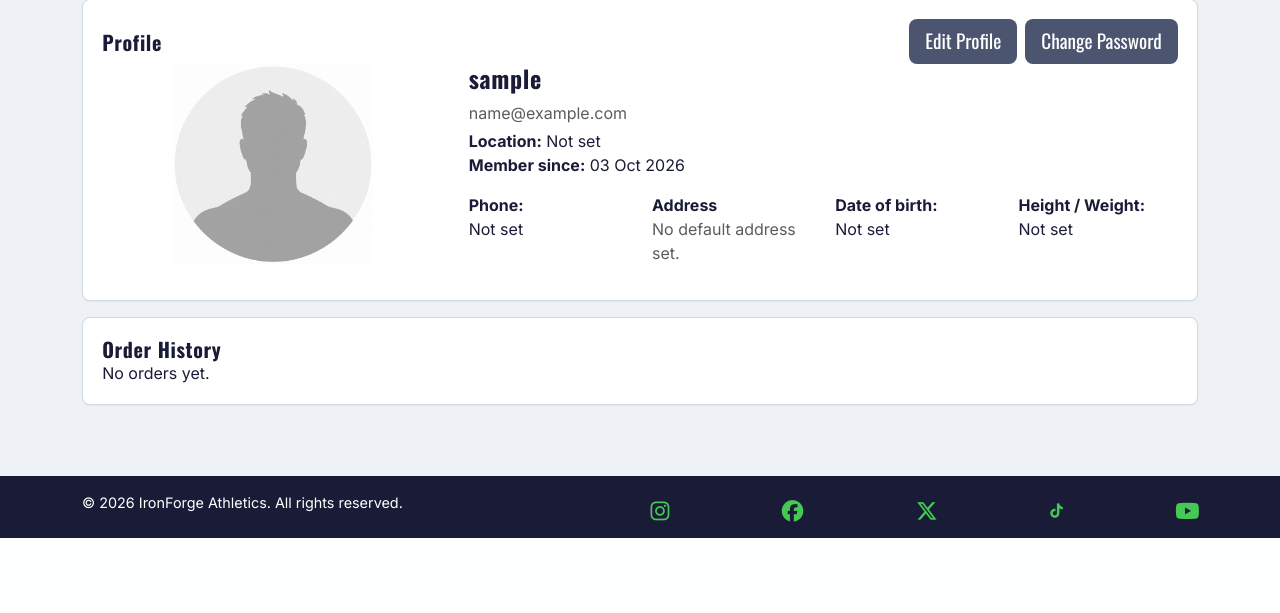
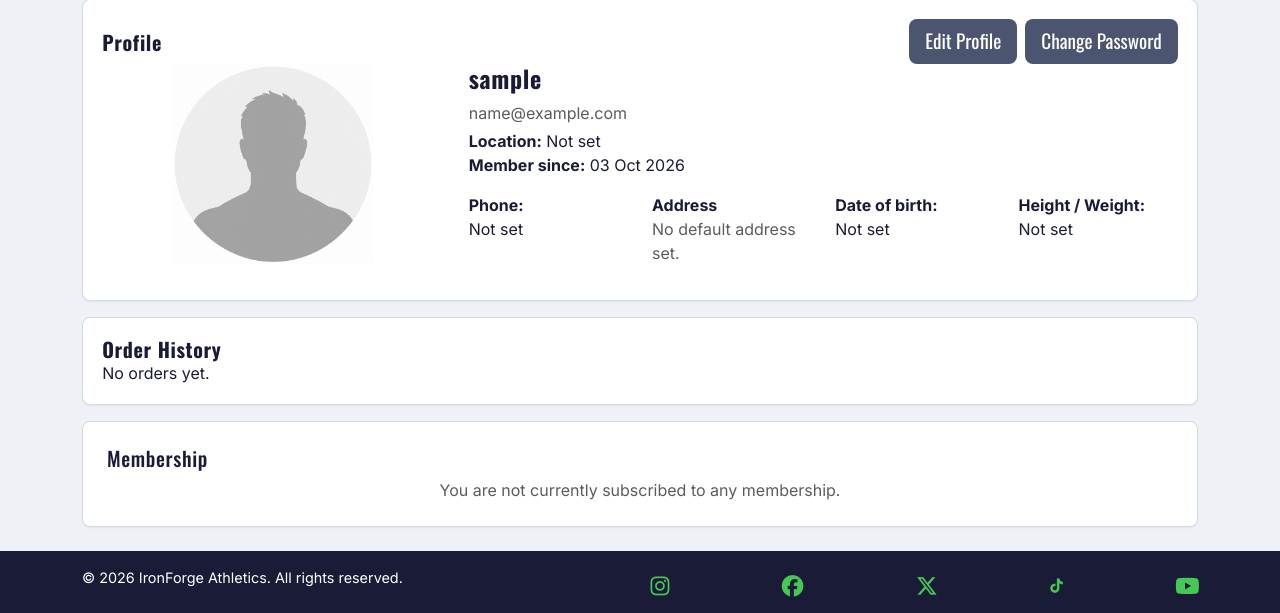
Before and after one commit to alancoomeynts-hub/ironforge-athletics, a Django app: page /user_profile/dashboard/ in a window 1280 px wide. Shown: the part 262-875 px from the top of the page. Before the commit the page ends 800 px from the top, so only its background shows below. Run offline with Django 5.2, Linux system fonts and the light colour scheme; the visitor is signed in with stand-in values (Sample User, id 1); data that the repository does not hold is empty; some libraries are stand-ins or nearby versions.

Commit message:
Add stripe customer portal for managing membership

```diff
--- a/ironforge_athletics/urls.py
+++ b/ironforge_athletics/urls.py
@@ -24,7 +24,7 @@ urlpatterns = [
     path("user_profile/", include("user_profile.urls")),
     path("shop/", include("shop.urls")),
     path("payment/", include("payment.urls")),
-    path("membership",include("membership.urls")),
+    path("membership/",include("membership.urls")),
     path("", include("home.urls")),
     path("summernote/", include("django_summernote.urls")),
 ]
--- a/membership/urls.py
+++ b/membership/urls.py
@@ -4,6 +4,14 @@ from . import views
 app_name = "membership"
 
 urlpatterns = [
-    path("join/", views.membership_types, name="join",),
-
+    path(
+        "join/",
+        views.membership_types,
+        name="join",
+    ),
+    path(
+        "manage/",
+        views.manage_membership,
+        name="manage",
+    ),
 ]
--- a/user_profile/templates/user_profile/dashboard.html
+++ b/user_profile/templates/user_profile/dashboard.html
@@ -16,7 +16,8 @@
                         <h5 class="mb-0">Profile</h5>
                         <div class="d-flex flex-row gap-2 flex-wrap">
                             <a href="{% url 'edit_profile' %}" class="cta-btn-secondary btn">Edit Profile</a>
-                            <a href="{% url 'account_change_password' %}" class="cta-btn-secondary btn">Change Password</a>
+                            <a href="{% url 'account_change_password' %}"
+                               class="cta-btn-secondary btn">Change Password</a>
                         </div>
                     </div>
                     <div class="card-body">
@@ -114,7 +115,7 @@
             <!-- ROW 2 - Orders-->
             <div class="col-12">
                 <div class="content__wrapper">
-                    <div class="card-header ">
+                    <div class="card-header">
                         <h5 class="mb-0">Order History</h5>
                     </div>
                     <div class="card-body">
@@ -139,7 +140,7 @@
                                                     {% if order.stripe_receipt_url %}
                                                         <a href="{{ order.stripe_receipt_url }}"
                                                            class="order-history__receipt-link">View Receipt</a>
-                                                     {% else %}
+                                                    {% else %}
                                                         <small>Receipt Unavailable</small>
                                                     {% endif %}
                                                 </td>
@@ -155,7 +156,29 @@
                 </div>
             </div>
             <!-- ROW 3 - Membership-->
-            <!-- ROW 4 - Posts-->
-        </div>
-    </div>
+            <div class="col-12">
+                <div class="content__wrapper p-4">
+                    <div class="card-header">
+                        <h2 class="h5 mb-2">Membership</h2>
+                    </div>
+                    <div class="card-body text-center">
+                        {% if current_membership %}
+                            <p class="text-muted mb-4">
+                                You are currently subscribed to
+                                {{ current_membership.membership_type.name }}.
+                            </p>
+                            <form action="{% url 'membership:manage' %}" method="post">
+                                {% csrf_token %}
+                                <button type="submit" class="btn cta-btn-secondary">Manage Membership</button>
+                                <small class="text-muted d-block mb-2">Last renewed on {{ current_membership.last_renewal_date }}</small>
+                            </form>
+                            </div>
+                        {% else %}
+                            <p class="text-muted mb-0">You are not currently subscribed to any membership.</p>
+                            </div>
+                        {% endif %}
+                    </div>
+                    <!-- ROW 4 - Posts-->
+                </div>
+            </div>
 {% endblock %}
--- a/user_profile/views.py
+++ b/user_profile/views.py
@@ -3,21 +3,45 @@ from django.contrib.auth.decorators import login_required
 from .forms import UserEditForm, ProfileEditForm
 from .models import Profile
 from shop.models import Order
+from membership.models import Membership
 
 
 # Create your views here.
 @login_required
 def dashboard(request):
     user = request.user
-    order_history = None
+
     try:
         profile = request.user.profile
-        order_history= Order.objects.filter(user=user).order_by("-created_on")
+
     except Profile.DoesNotExist:
         profile = None
 
+    order_history = Order.objects.filter(user=user).order_by("-created_on")
+    current_membership = (
+        Membership.objects.filter(
+            user=request.user,
+            status__in=[
+                Membership.Status.ACTIVE,
+                Membership.Status.TRIALING,
+                Membership.Status.PAST_DUE,
+                Membership.Status.UNPAID,
+                Membership.Status.PAUSED,
+                Membership.Status.INCOMPLETE,
+            ],
+        )
+        .select_related("membership_type")
+        .first()
+    )
     return render(
-        request, "user_profile/dashboard.html", {"user": user, "profile": profile,"order_history":order_history,},
+        request,
+        "user_profile/dashboard.html",
+        {
+            "user": user,
+            "profile": profile,
+            "order_history": order_history,
+            "current_membership": current_membership,
+        },
     )
 
 
```
Also changed, not shown: membership/templates/membership/join.html (+25 -14 lines), membership/views.py (+54 -4 lines), membership/migrations/0003_membership_last_renewal_date.py (added).
